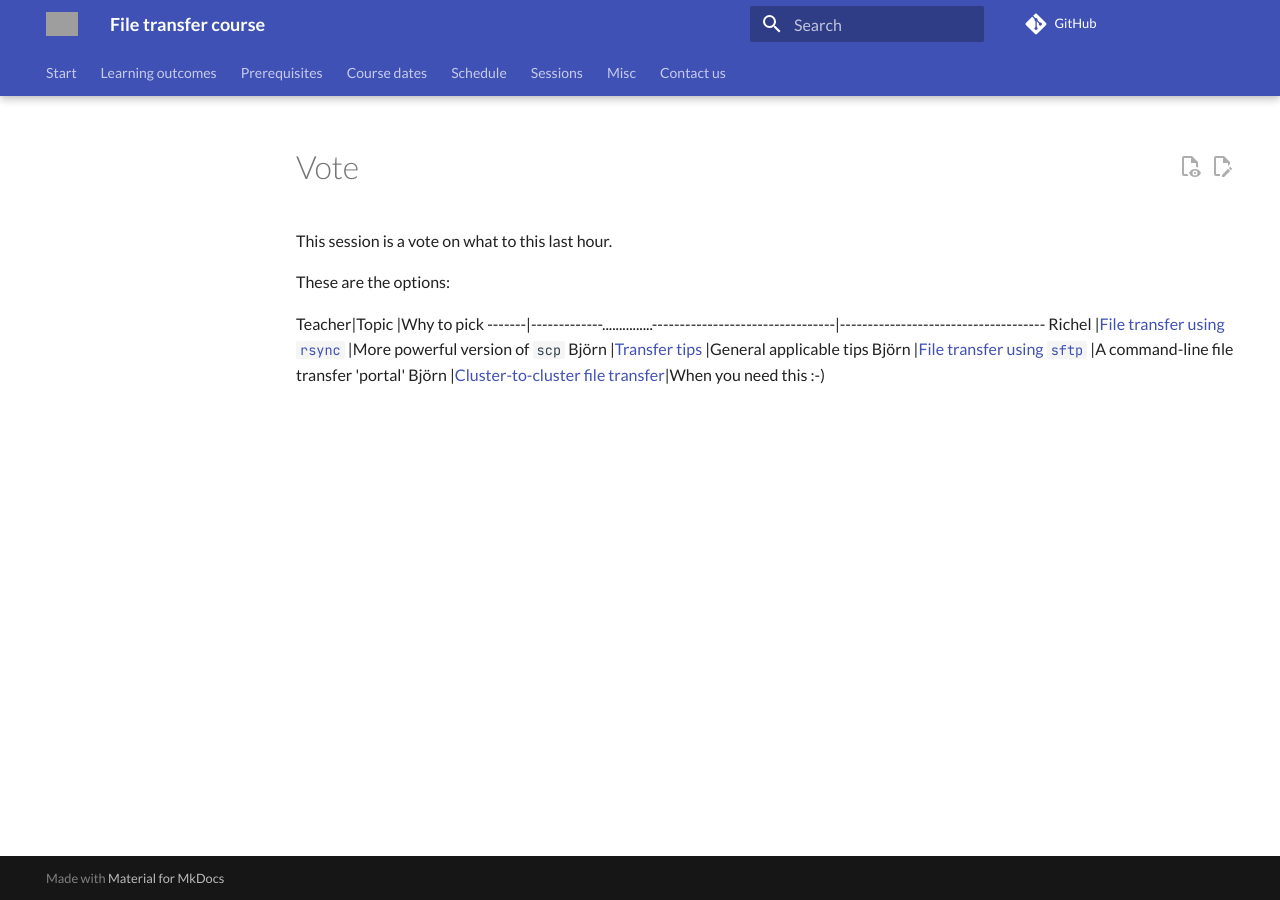
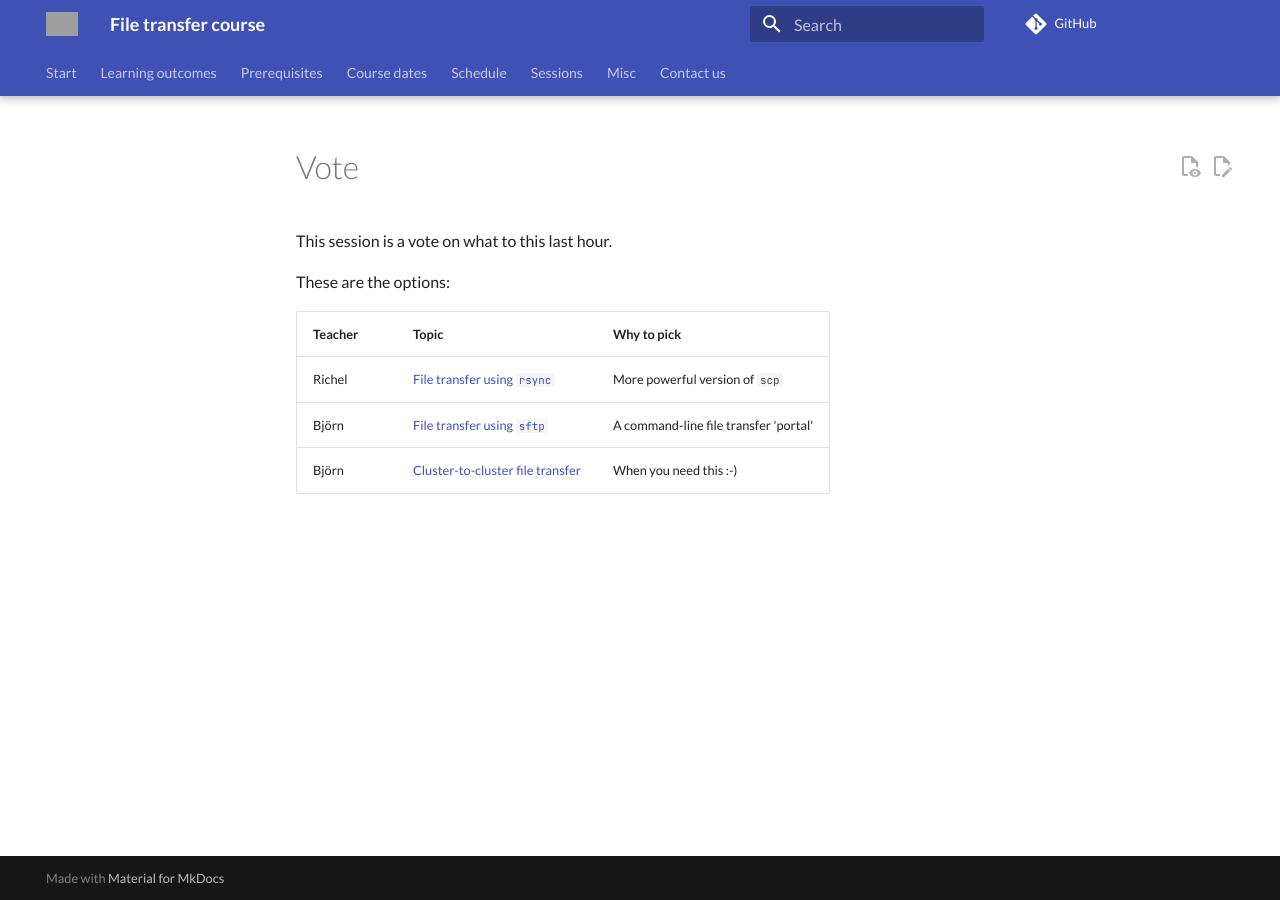
Before and after one commit to UPPMAX/naiss_file_transfer_course, an MkDocs documentation site: the page built from docs/sessions/vote.md, in a window 1280 px wide. Built offline with MkDocs 1.6.1 and Material for MkDocs 9.7.7, drawn with Linux system fonts in a browser that asks for light colours; comment, search, counter and statistics services are not loaded; grey boxes are pictures that could not be loaded.

Commit message:
vote.md rm tips

```diff
--- a/docs/sessions/vote.md
+++ b/docs/sessions/vote.md
@@ -14,9 +14,8 @@ These are the options:
 <!-- markdownlint-disable MD013 --><!-- Tables cannot be split up over lines, hence will break 80 characters per line -->
 
 Teacher|Topic                                                        |Why to pick
--------|-------------...............---------------------------------|-------------------------------------
+-------|-------------------------------------------------------------|-------------------------------------
 Richel |[File transfer using `rsync`](rsync/README.md)               |More powerful version of `scp`
-Björn  |[Transfer tips](transfer_tips/README.md)                     |General applicable tips
 Björn  |[File transfer using `sftp`](sftp/README.md)                 |A command-line file transfer 'portal'
 Björn  |[Cluster-to-cluster file transfer](cluster2cluster/README.md)|When you need this :-)
 
```
